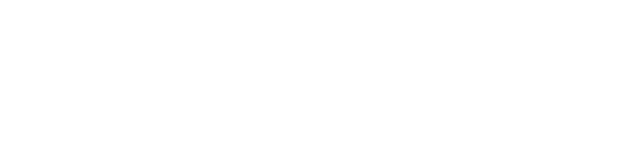
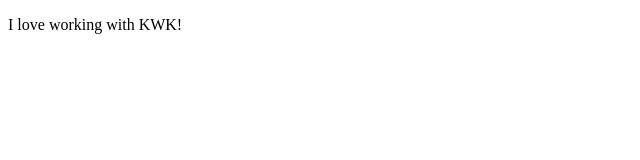
Before and after one commit to valeried127/day1, a plain HTML site: page index.html in a window 1280 px wide. Shown: the whole page, without its empty margins (0-640 px from the left). Drawn offline with Linux system fonts and the light colour scheme.

Commit message:
I added p1

```diff
--- a/index.html
+++ b/index.html
@@ -7,6 +7,7 @@
     <link href="style.css" rel="stylesheet" type="text/css" />
   </head>
   <body>
+    <p> I love working with KWK! </p>
     <script src="script.js"></script>
   </body>
 </html>
```
